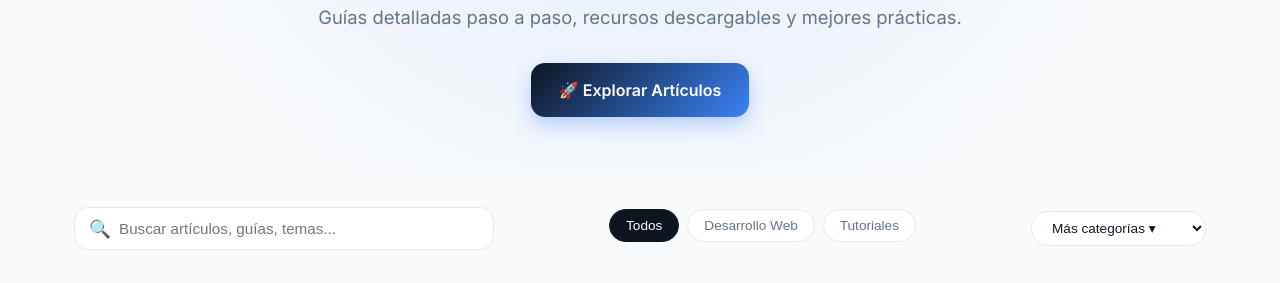
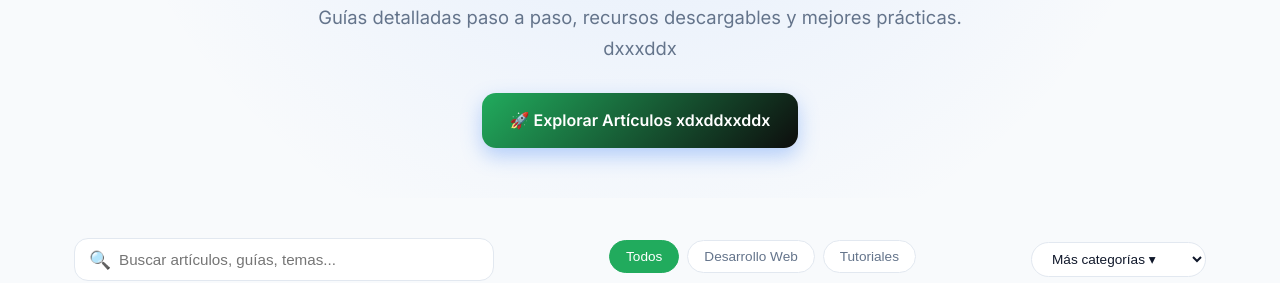
Before and after one commit to scriptspython/prueba, a website: page index.html in a window 1280 px wide. Shown: the part 347-630 px from the top of the page. Drawn offline with Linux system fonts and the light colour scheme.

Commit message:
Publicación automática 17/9/2026, 3:46:13

```diff
--- a/feed.xml
+++ b/feed.xml
@@ -5,7 +5,7 @@
   <link>https://mi-blog.pages.dev/</link>
   <description>Aprende con tutoriales paso a paso, guías de desarrollo web y recursos descargables listos para usar.</description>
   <language>es</language>
-  <lastBuildDate>Thu, 17 Sep 2026 08:45:32 GMT</lastBuildDate>
+  <lastBuildDate>Thu, 17 Sep 2026 08:46:13 GMT</lastBuildDate>
   <atom:link href="https://mi-blog.pages.dev/feed.xml" rel="self" type="application/rss+xml"/>
   <item>
     <title><![CDATA[Cómo Crear Sitios Web Estáticos Ultra Rápidos con IA y Cloudflare Pages]]></title>
--- a/index.html
+++ b/index.html
@@ -57,10 +57,10 @@
   <!-- Variables de Tema Personalizadas -->
   <style>
     :root {
-      --primary-color: #0d1521;
-      --primary-hover: #000000;
+      --primary-color: #21ab5d;
+      --primary-hover: #008537;
       --secondary-color: #1e293b;
-      --accent-color: #3b82f6;
+      --accent-color: #0d0d0d;
       --font-family: 'Inter', -apple-system, BlinkMacSystemFont, "Segoe UI", Roboto, sans-serif;
     }
   </style>
@@ -134,9 +134,9 @@
     <div class="hero-badge">
       <span>✨</span> <span>Tecnología y Desarrollo</span>
     </div>
-    <h1 class="hero-title">Aprende, Construye y Comparte con Inteligencia</h1>
-    <p class="hero-subtitle">Guías detalladas paso a paso, recursos descargables y mejores prácticas.</p>
-    <a href="#posts-grid" class="hero-cta-btn">🚀 Explorar Artículos</a>
+    <h1 class="hero-title">Aprende, Construye y Comparte con Inteligencia xddxdxd</h1>
+    <p class="hero-subtitle">Guías detalladas paso a paso, recursos descargables y mejores prácticas. dxxxddx</p>
+    <a href="#posts-grid" class="hero-cta-btn">🚀 Explorar Artículos xdxddxxddx</a>
   </div>
 </section>
 
```
Also changed, not shown: 404.html (+3 -3 lines), acerca-de1/index.html (+3 -3 lines), contacto/index.html (+3 -3 lines), posts/primer-articulo-bienvenida/index.html (+3 -3 lines), privacidad/index.html (+3 -3 lines), terminos/index.html (+3 -3 lines).
